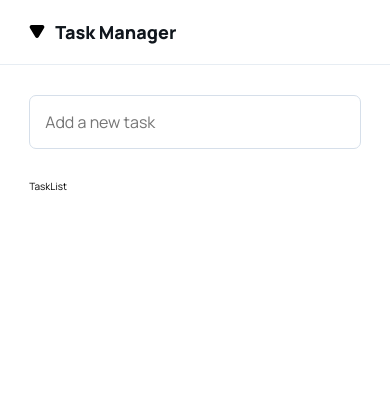
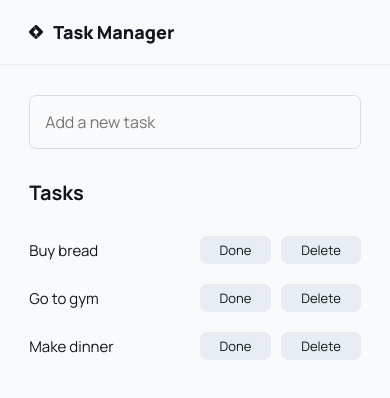
Before and after one commit to marcodamianperez/task-manager, a React (Vite) app: page / in a window 390 px wide. Shown: the top 398 px of the page. Built offline with nearby package versions, Linux system fonts and the light colour scheme.

Commit message:
finalizar estructura y estilos para toda la aplicación en vista mobile

```diff
--- a/src/components/Button/Button.jsx
+++ b/src/components/Button/Button.jsx
@@ -1,7 +1,7 @@
 import styles from "./Button.module.css";
 
-function Button() {
-  return <div>Button</div>;
+function Button({ children }) {
+  return <div className={`${styles.btn} ${children === "Done" ? styles.btnDone : styles.btnDelete}`}>{children}</div>;
 }
 
 export default Button;
--- a/src/components/Button/Button.module.css
+++ b/src/components/Button/Button.module.css
@@ -0,0 +1,17 @@
+.btn {
+  padding: 0.5rem 2rem;
+  background-color: var(--color-secondary);
+  border-radius: var(--border-radius);
+  font-size: 1.3rem;
+  transition: all 0.1s ease;
+}
+
+.btnDone:active {
+  background-color: var(--color-primary);
+  color: #fff;
+}
+
+.btnDelete:active {
+  background-color: var(--color-danger);
+  color: #fff;
+}
--- a/src/components/Narvbar/Navbar.jsx
+++ b/src/components/Narvbar/Navbar.jsx
@@ -1,15 +1,17 @@
 import styles from "./Navbar.module.css";
-import { TbTriangleInvertedFilled } from "react-icons/tb";
+import { SiGoogletagmanager } from "react-icons/si";
 
 function Navbar() {
   return (
     <nav className={styles.navbar}>
       <div className={styles.navContainer}>
         <h1 className={styles.title}>
-          <span className={styles.logo}>
-            <TbTriangleInvertedFilled />
-          </span>
-          <span className={styles.text}>Task Manager</span>
+          <a href="/">
+            <span className={styles.logo}>
+              <SiGoogletagmanager />
+            </span>
+            <span className={styles.text}>Task Manager</span>
+          </a>
         </h1>
       </div>
     </nav>
--- a/src/components/Narvbar/Navbar.module.css
+++ b/src/components/Narvbar/Navbar.module.css
@@ -1,23 +1,23 @@
 .navbar {
   padding: 2rem 0;
-  border-bottom: 1px solid var(--color-secondary-1);
+  border-bottom: 1px solid var(--color-secondary);
 }
 
 .navContainer {
   width: 85%;
-  margin: 0 auto;
+  margin-inline: auto;
 }
 
 .title {
-  font-size: 1.8rem;
-  font-weight: 800;
+  color: var(--text-color);
 }
 
 .logo {
   margin-right: 1rem;
-  font-size: 1.6rem;
+  font-size: 1.4rem;
 }
 
 .text {
-  color: var(--text-color);
+  font-size: 1.8rem;
+  font-weight: 800;
 }
--- a/src/components/Task/Task.jsx
+++ b/src/components/Task/Task.jsx
@@ -1,7 +1,16 @@
+import Button from "../Button/Button";
 import styles from "./Task.module.css";
 
-function Task() {
-  return <div>Task</div>;
+function Task({ task }) {
+  return (
+    <div className={styles.taskWrapper}>
+      <p className={styles.taskName}>{task.taskName}</p>
+      <div className={styles.buttons}>
+        <Button>Done</Button>
+        <Button>Delete</Button>
+      </div>
+    </div>
+  );
 }
 
 export default Task;
--- a/src/components/Task/Task.module.css
+++ b/src/components/Task/Task.module.css
@@ -0,0 +1,21 @@
+.taskWrapper {
+  padding-bottom: 2rem;
+  display: flex;
+  justify-content: space-between;
+  align-items: center;
+  gap: 2rem;
+}
+
+.taskWrapper:active .taskName {
+  font-weight: 700;
+}
+
+.taskName {
+  font-size: 1.5rem;
+}
+
+.buttons {
+  display: flex;
+  gap: 1rem;
+  align-items: center;
+}
--- a/src/components/TaskInput/TaskInput.module.css
+++ b/src/components/TaskInput/TaskInput.module.css
@@ -3,11 +3,17 @@
 }
 
 .taskInput {
-  border: 1px solid var(--color-secondary-2);
+  border: 1px solid var(--color-secondary-darker);
   border-radius: var(--border-radius);
   font-family: inherit;
   padding: 1.5rem;
   width: 100%;
+  font-size: 1.6rem;
+  background-color: inherit;
+  outline: 2px solid transparent;
+  transition: outline-color 0.1s ease;
+}
+
+.taskInput:focus {
   outline-color: var(--color-primary);
-  font-size: 1.6rem;
 }
--- a/src/components/TaskList/TaskList.jsx
+++ b/src/components/TaskList/TaskList.jsx
@@ -1,7 +1,35 @@
+import Task from "../Task/Task";
 import styles from "./TaskList.module.css";
 
+const initialTasks = [
+  {
+    id: crypto.randomUUID(),
+    taskName: "Buy bread",
+    completed: false,
+  },
+  {
+    id: crypto.randomUUID(),
+    taskName: "Go to gym",
+    completed: false,
+  },
+  {
+    id: crypto.randomUUID(),
+    taskName: "Make dinner",
+    completed: true,
+  },
+];
+
 function TaskList() {
-  return <div>TaskList</div>;
+  return (
+    <>
+      <h2 className={styles.taskListTitle}>Tasks</h2>
+      <ul className={styles.taskList}>
+        {initialTasks.map((task) => (
+          <Task task={task} key={task.id} />
+        ))}
+      </ul>
+    </>
+  );
 }
 
 export default TaskList;
--- a/src/components/TaskList/TaskList.module.css
+++ b/src/components/TaskList/TaskList.module.css
@@ -0,0 +1,8 @@
+.taskListTitle {
+  font-size: 2rem;
+  margin-bottom: 3rem;
+}
+
+.taskList {
+  list-style: none;
+}
--- a/src/index.css
+++ b/src/index.css
@@ -1,12 +1,19 @@
 :root {
   --background-color: #f8fafc;
   --text-color: #10161d;
-  --color-primary: #4c60dc;
-  --color-secondary-1: #e7edf3;
-  --color-secondary-2: #d6dfea;
-  --color-white: #fff;
-  --color-black: #000;
+  --color-primary: #4056e4;
+  --color-secondary: #e7edf3;
+  --color-secondary-darker: #d6dfea;
+  --color-danger: #ff4d4f;
   --border-radius: 0.7rem;
+}
+
+/* For a future implementation of a dark mode */
+.darkMode {
+  --background-color: #111922;
+  --text-color: #fff;
+  --color-secondary: #243447;
+  --color-secondary-darker: #1a2532;
 }
 
 * {
@@ -21,4 +28,13 @@ html {
 
 body {
   font-family: "Manrope", sans-serif;
+  background-color: var(--background-color);
+  color: var(--text-color);
 }
+
+a,
+a:active,
+a:focus {
+  color: inherit;
+  text-decoration: none;
+}
```
